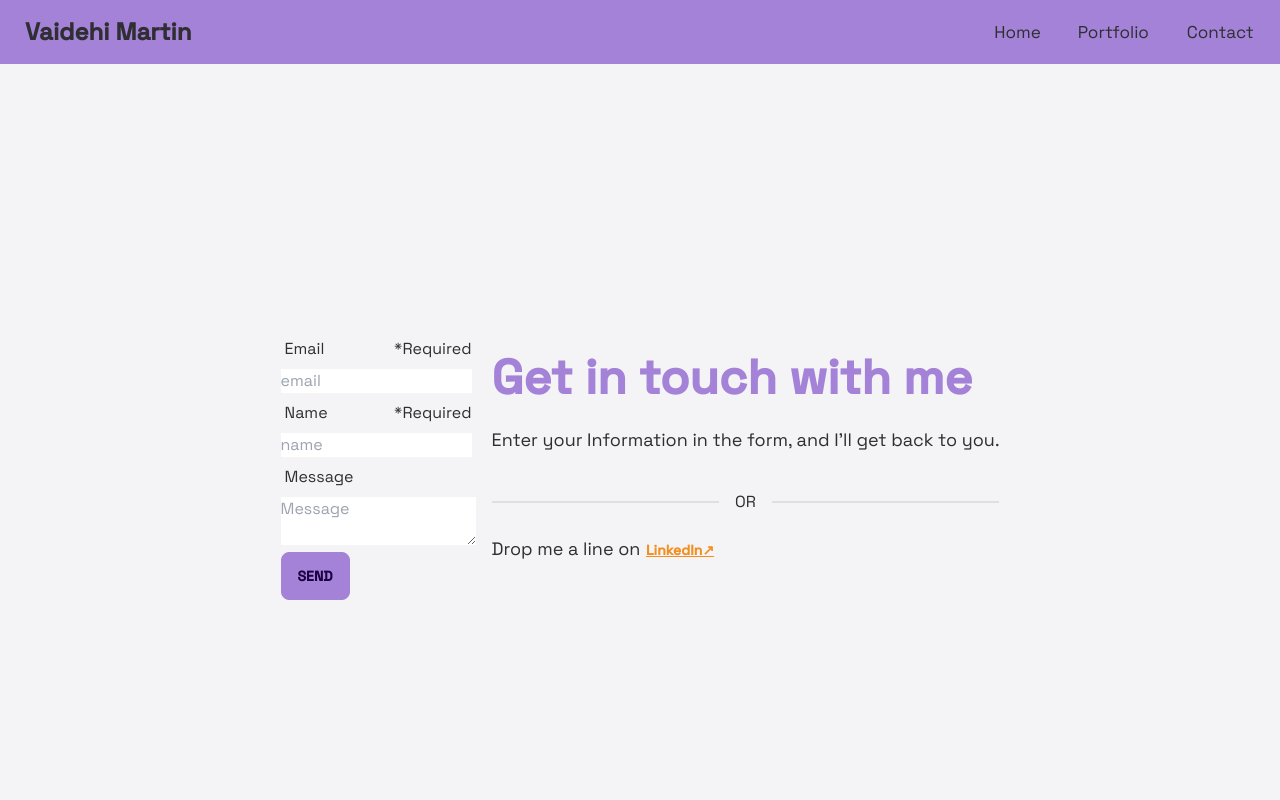
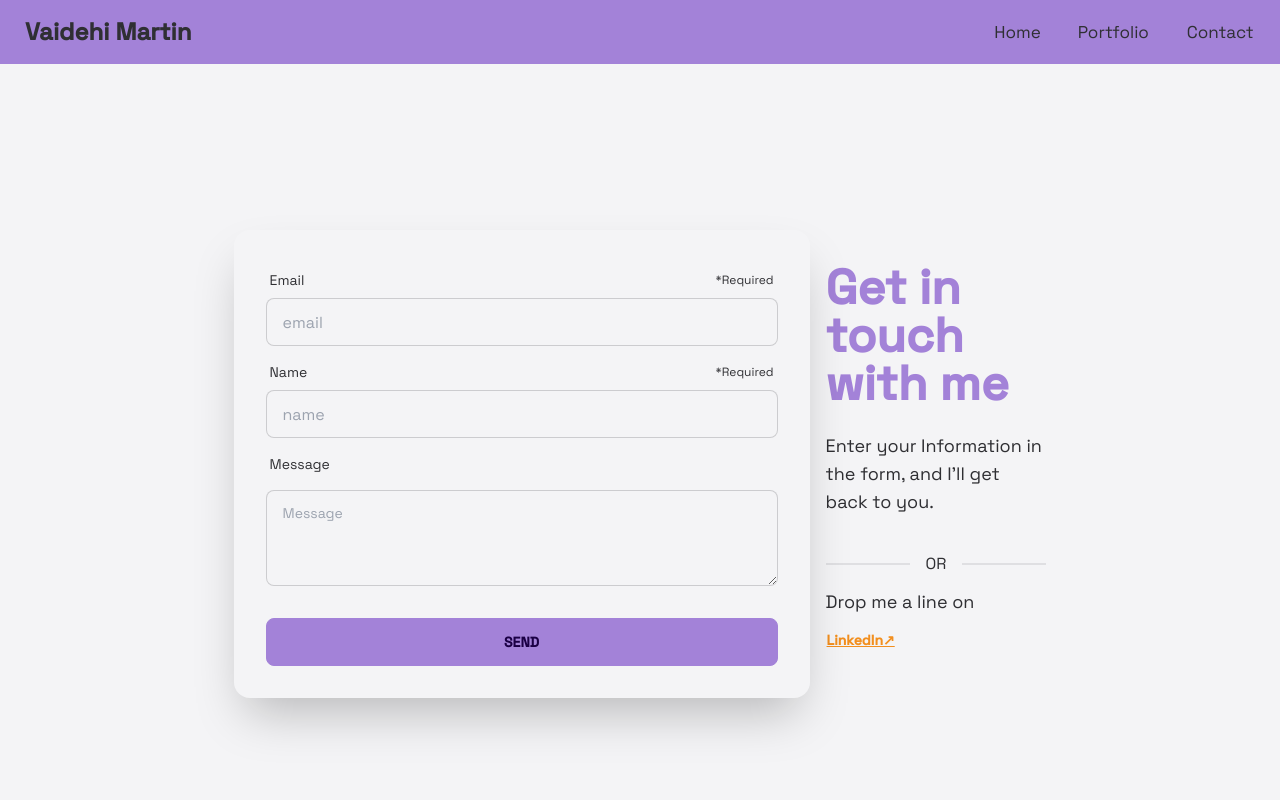
Before and after one commit to AnxiousDuck/daisyui-sveltekit-ugvanq, a SvelteKit app: page /contact in a window 1280 px wide. Shown: the top 800 px of the page. Built offline with nearby package versions, Linux system fonts and the light colour scheme; a web font is replaced by a local one.

Commit message:
got the styling issues fixed

```diff
--- a/package.json
+++ b/package.json
@@ -8,7 +8,7 @@
     "@sveltejs/adapter-auto": "^2.0.0",
     "@sveltejs/kit": "^1.15.5",
     "autoprefixer": "^10.4.14",
-    "daisyui": "^2.51.5",
+    "daisyui": "^3.1.5",
     "postcss": "^8.4.21",
     "svelte": "^3.58.0",
     "tailwindcss": "^3.3.1",
--- a/src/components/contact-card.svelte
+++ /dev/null
@@ -1,25 +0,0 @@
- <div class="card flex-shrink-0 shadow-2xl bg-base-100 w-full max-w-xl ">
-      <div class="card-body">
-        <div class="form-control">
-          <label class="label">
-            <span class="label-text">Email</span>
-            <span class="label-text-alt">*Required</span>
-          </label>
-          <input type="text" placeholder="email" class="input input-bordered" required/>
-        </div>
-        <div class="form-control">
-          <label class="label">
-            <span class="label-text">Name</span>
-            <span class="label-text-alt">*Required</span>
-          </label>
-          <input type="text" placeholder="name" class="input input-bordered" required/>
-        </div>
-        <label class="label">
-          <span class="label-text">Message</span>
-        </label>
-        <textarea class="textarea textarea-bordered h-24" placeholder="Message"></textarea>
-        <div class="form-control mt-6">
-          <button class="btn btn-secondary">Send</button>
-        </div>
-      </div>
-    </div>
--- a/src/routes/+layout.svelte
+++ b/src/routes/+layout.svelte
@@ -1,6 +1,6 @@
 <script>
 	import '../app.css';
-  import Footer from "../components/footer.svelte"
+  import Footer from "./Footer.svelte"
 </script>
 
 
@@ -12,17 +12,17 @@
         <svg xmlns="http://www.w3.org/2000/svg" class="h-5 w-5" fill="none" viewBox="0 0 24 24" stroke="currentColor"><path stroke-linecap="round" stroke-linejoin="round" stroke-width="2" d="M4 6h16M4 12h8m-8 6h16" /></svg>
       </label>
       <ul tabindex="0" class="menu menu-sm dropdown-content mt-3 p-2 shadow bg-base-100 rounded-box w-52">
-        <li><a href="/">Home</a></li>
-        <li><a href="/portfolio">Portfolio</a></li>
-        <li><a href="/about">Contact</a></li>
+        <a href="/"><li>Home</li></a>
+        <a href="/portfolio"><li>Portfolio</li></a>
+        <a href="/contact"><li>Contact</li></a>
       </ul>
     </div>
 
     <div class=" hidden lg:flex ">
       <ul class="flex ">
-        <li class="btn btn-ghost normal-case font-normal text-lg"><a href="/">Home</a></li>
-        <li class="btn btn-ghost normal-case font-normal text-lg"><a href="/portfolio">Portfolio</a></li>
-        <li class="btn btn-ghost normal-case font-normal text-lg"><a href="/contact">Contact</a></li>
+        <a href="/"><li class="btn btn-ghost normal-case font-normal text-lg">Home</li></a>
+        <a href="/portfolio"><li class="btn btn-ghost normal-case font-normal text-lg">Portfolio</li></a>
+        <a href="/contact"><li class="btn btn-ghost normal-case font-normal text-lg">Contact</li></a>
       </ul>
     </div>
 
--- a/src/routes/contact/+page.svelte
+++ b/src/routes/contact/+page.svelte
@@ -1,5 +1,6 @@
 <script>
-  import Contact from "../../components/contact-card.svelte"
+  // import ContactCard from "../../components/ContactCard.svelte"
+  import ContactCard from "./ContactCard.svelte"
 </script>
 <!-- this is the contact page -->
 <div class="hero min-h-screen bg-base-100 font-spg">
@@ -11,6 +12,7 @@
       <p class="text-lg">Drop me a line on <a href="https://uk.linkedin.com/in/vaidehi-martin-instructionaldesigner" class="btn p-0 btn-link normal-case" target="_blank">LinkedIn↗</a></p>
     </div>
 
-  <Contact />
+    <ContactCard />
+
   </div>
 </div>
--- /dev/null
+++ b/src/routes/contact/ContactCard.svelte
@@ -0,0 +1,25 @@
+<div class="card flex-shrink-0 shadow-2xl bg-base-100 w-full max-w-xl ">
+  <div class="card-body">
+    <div class="form-control">
+      <label class="label">
+        <span class="label-text">Email</span>
+        <span class="label-text-alt">*Required</span>
+      </label>
+      <input type="text" placeholder="email" class="input input-bordered" required/>
+    </div>
+    <div class="form-control">
+      <label class="label">
+        <span class="label-text">Name</span>
+        <span class="label-text-alt">*Required</span>
+      </label>
+      <input type="text" placeholder="name" class="input input-bordered" required/>
+    </div>
+    <label class="label">
+      <span class="label-text">Message</span>
+    </label>
+    <textarea class="textarea textarea-bordered h-24" placeholder="Message"></textarea>
+    <div class="form-control mt-6">
+      <button class="btn btn-secondary">Send</button>
+    </div>
+  </div>
+</div>
--- a/src/routes/portfolio/+page.svelte
+++ b/src/routes/portfolio/+page.svelte
@@ -1,13 +1,12 @@
 <script>
-  import Card from "../../components/card.svelte"
+  import Card from "./Card.svelte"
 </script>
 <!-- this is the portfolio page -->
 <div class="font-spg bg-base-100 h-screen">
   <div class="flex flex-col justify-center w-screen p-4">
 		<h1 class="font-bold text-2xl p-1 pb-4">Storyboards</h1>
     <div class=" flex flex-wrap gap-4 p-4 bg-neutral rounded-box">
-      <Card />
-      <Card />
+
       <Card />
       <Card />
     </div>
--- a/src/components/card.svelte
+++ b/src/routes/portfolio/Card.svelte
@@ -1,7 +1,3 @@
-<script>
-  import "../app.css"
-</script>
-
 <div class="card bg-secondary text-primary-content w-full max-w-md min-w-screen-sm">
   <div class="card-body">
     <h2 class="card-title">Card title!</h2>
```
Also changed, not shown: src/routes/Footer.svelte (renamed from src/components/footer.svelte), 1 other file (tests, documents, lock files or other folders).
